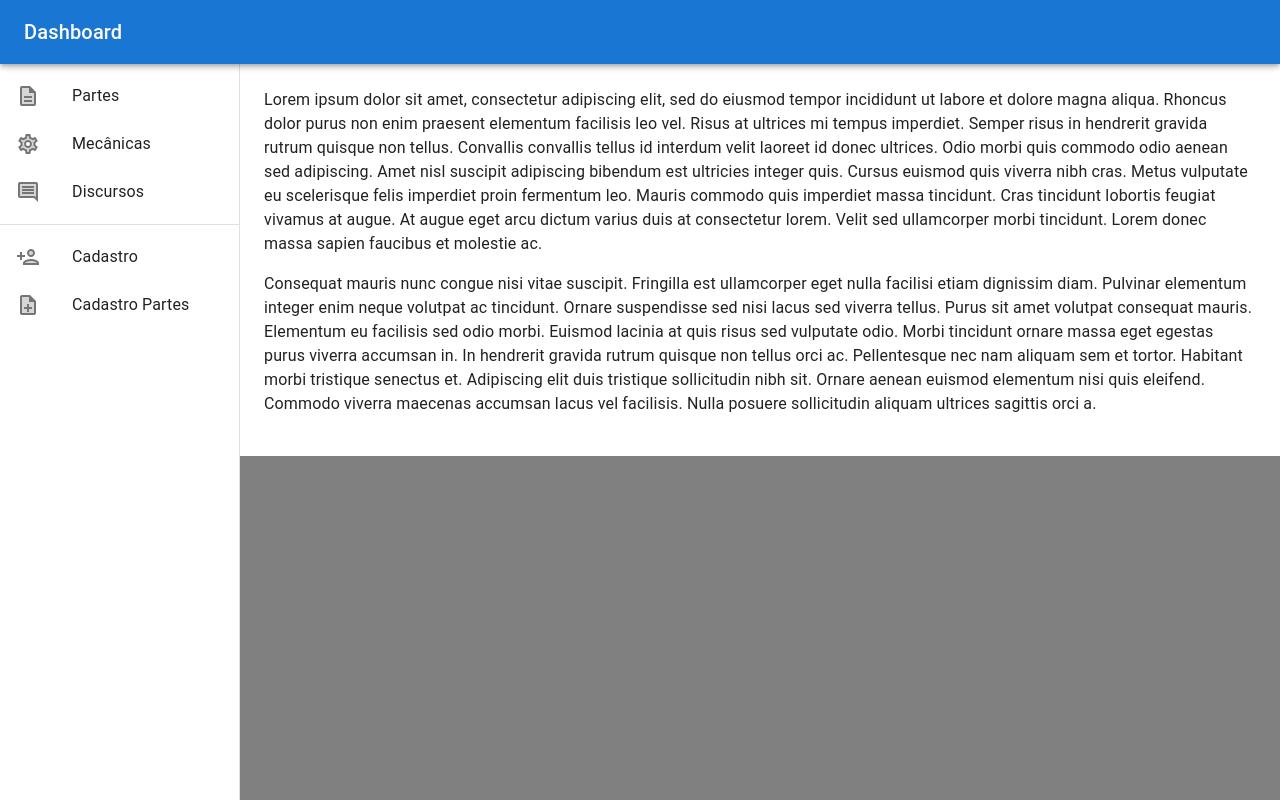
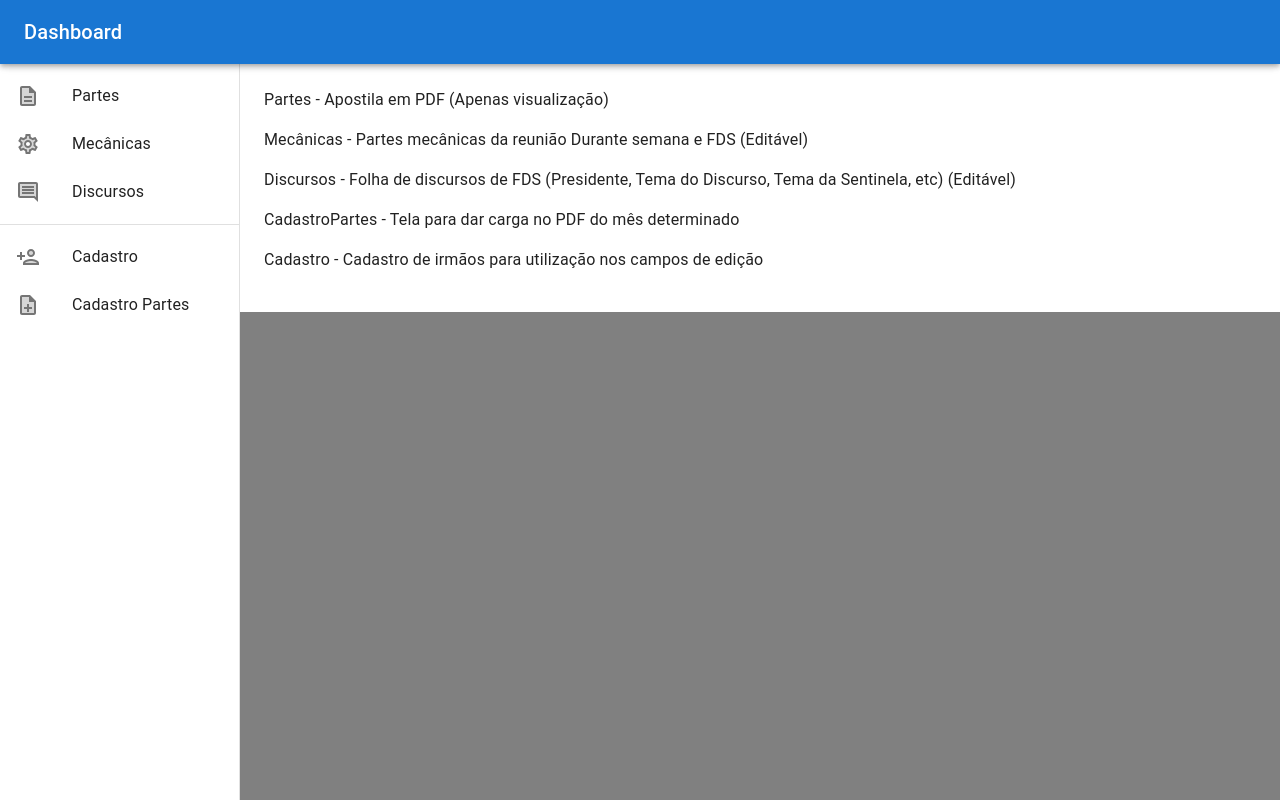
Before and after one commit to czndy/quadro_anuncios_web, a React (Create React App) app in the folder frontend/: page /dashboard in a window 1280 px wide. Built offline with nearby package versions, Linux system fonts and the light colour scheme.

Commit message:
navigateDashboardTabs

```diff
--- a/frontend/src/pages/Dashboard/dashboard.js
+++ b/frontend/src/pages/Dashboard/dashboard.js
@@ -1,5 +1,3 @@
-import MailIcon from "@mui/icons-material/Mail";
-import InboxIcon from "@mui/icons-material/MoveToInbox";
 import AppBar from "@mui/material/AppBar";
 import Box from "@mui/material/Box";
 import CssBaseline from "@mui/material/CssBaseline";
@@ -20,10 +18,13 @@ import PersonAddTwoToneIcon from "@mui/icons-material/PersonAddTwoTone";
 import SettingsTwoToneIcon from "@mui/icons-material/SettingsTwoTone";
 
 import * as React from "react";
+import {useNavigate} from "react-router-dom";
 
 const drawerWidth = 240;
 
 export default function Dashboard() {
+  let navigate = useNavigate();
+
   return (
     <Box sx={{display: "flex"}}>
       <CssBaseline />
@@ -49,7 +50,13 @@ export default function Dashboard() {
         <Toolbar />
         <Box sx={{overflow: "auto"}}>
           <List>
-            <ListItem key={"acc"} disablePadding>
+            <ListItem
+              key={"acc"}
+              disablePadding
+              onClick={() => {
+                navigate("/partes");
+              }}
+            >
               <ListItemButton>
                 <ListItemIcon>
                   <DescriptionTwoToneIcon />
@@ -58,7 +65,13 @@ export default function Dashboard() {
               </ListItemButton>
             </ListItem>
 
-            <ListItem key={"abb"} disablePadding>
+            <ListItem
+              key={"abb"}
+              disablePadding
+              onClick={() => {
+                navigate("/mecanicas");
+              }}
+            >
               <ListItemButton>
                 <ListItemIcon>
                   <SettingsTwoToneIcon />
@@ -67,7 +80,13 @@ export default function Dashboard() {
               </ListItemButton>
             </ListItem>
 
-            <ListItem key={"aaa"} disablePadding>
+            <ListItem
+              key={"aaa"}
+              disablePadding
+              onClick={() => {
+                navigate("/discursos");
+              }}
+            >
               <ListItemButton>
                 <ListItemIcon>
                   <CommentTwoToneIcon />
@@ -80,7 +99,13 @@ export default function Dashboard() {
           <Divider />
 
           <List>
-            <ListItem key={"add"} disablePadding>
+            <ListItem
+              key={"add"}
+              disablePadding
+              onClick={() => {
+                navigate("/cadastro");
+              }}
+            >
               <ListItemButton>
                 <ListItemIcon>
                   <PersonAddTwoToneIcon />
@@ -89,7 +114,13 @@ export default function Dashboard() {
               </ListItemButton>
             </ListItem>
 
-            <ListItem key={"aee"} disablePadding>
+            <ListItem
+              key={"aee"}
+              disablePadding
+              onClick={() => {
+                navigate("/cadastro-partes");
+              }}
+            >
               <ListItemButton>
                 <ListItemIcon>
                   <NoteAddTwoToneIcon />
@@ -103,33 +134,21 @@ export default function Dashboard() {
       <Box component="main" sx={{flexGrow: 1, p: 3}}>
         <Toolbar />
         <Typography paragraph>
-          Lorem ipsum dolor sit amet, consectetur adipiscing elit, sed do
-          eiusmod tempor incididunt ut labore et dolore magna aliqua. Rhoncus
-          dolor purus non enim praesent elementum facilisis leo vel. Risus at
-          ultrices mi tempus imperdiet. Semper risus in hendrerit gravida rutrum
-          quisque non tellus. Convallis convallis tellus id interdum velit
-          laoreet id donec ultrices. Odio morbi quis commodo odio aenean sed
-          adipiscing. Amet nisl suscipit adipiscing bibendum est ultricies
-          integer quis. Cursus euismod quis viverra nibh cras. Metus vulputate
-          eu scelerisque felis imperdiet proin fermentum leo. Mauris commodo
-          quis imperdiet massa tincidunt. Cras tincidunt lobortis feugiat
-          vivamus at augue. At augue eget arcu dictum varius duis at consectetur
-          lorem. Velit sed ullamcorper morbi tincidunt. Lorem donec massa sapien
-          faucibus et molestie ac.
+          Partes - Apostila em PDF (Apenas visualização)
         </Typography>
         <Typography paragraph>
-          Consequat mauris nunc congue nisi vitae suscipit. Fringilla est
-          ullamcorper eget nulla facilisi etiam dignissim diam. Pulvinar
-          elementum integer enim neque volutpat ac tincidunt. Ornare suspendisse
-          sed nisi lacus sed viverra tellus. Purus sit amet volutpat consequat
-          mauris. Elementum eu facilisis sed odio morbi. Euismod lacinia at quis
-          risus sed vulputate odio. Morbi tincidunt ornare massa eget egestas
-          purus viverra accumsan in. In hendrerit gravida rutrum quisque non
-          tellus orci ac. Pellentesque nec nam aliquam sem et tortor. Habitant
-          morbi tristique senectus et. Adipiscing elit duis tristique
-          sollicitudin nibh sit. Ornare aenean euismod elementum nisi quis
-          eleifend. Commodo viverra maecenas accumsan lacus vel facilisis. Nulla
-          posuere sollicitudin aliquam ultrices sagittis orci a.
+          Mecânicas - Partes mecânicas da reunião Durante semana e FDS
+          (Editável)
+        </Typography>
+        <Typography paragraph>
+          Discursos - Folha de discursos de FDS (Presidente, Tema do Discurso,
+          Tema da Sentinela, etc) (Editável)
+        </Typography>
+        <Typography paragraph>
+          CadastroPartes - Tela para dar carga no PDF do mês determinado
+        </Typography>
+        <Typography paragraph>
+          Cadastro - Cadastro de irmãos para utilização nos campos de edição
         </Typography>
       </Box>
     </Box>
```
